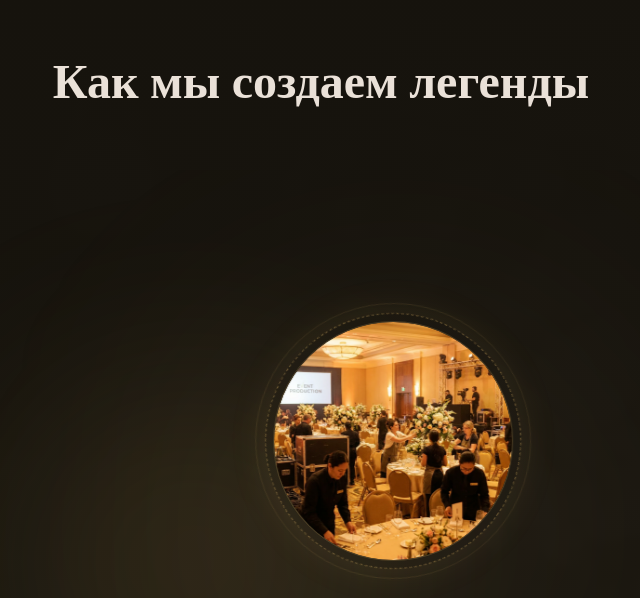
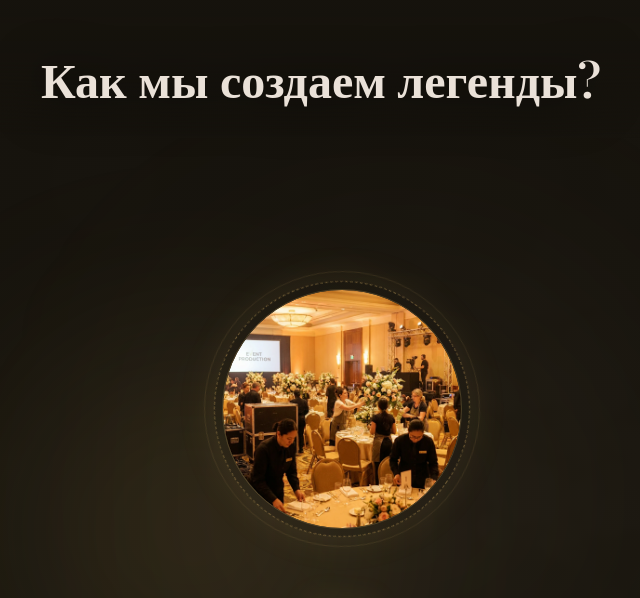
Before and after one commit to kaARAss/Meropriyatiya, a React (Vite) app: page / in a window 1280 px wide. Shown: the part 3715-4313 px from the top of the page, without its empty margins (319-959 px from the left). Built offline with nearby package versions, Linux system fonts and the light colour scheme; a web font is replaced by a local one.

Commit message:
Add files via upload

```diff
--- a/src/App.tsx
+++ b/src/App.tsx
@@ -349,8 +349,9 @@ export default function App() {
             <div className="w-full h-full bg-cover bg-center opacity-40" style={{ backgroundImage: "url('./images/case-banquet.webp')" }}></div>
             <div className="absolute inset-0 bg-gradient-to-b from-background via-background/90 to-background"></div>
           </div>
-          <div className="relative z-10 py-16 px-margin-mobile md:px-margin-desktop text-center">
-            <h2 className="font-headline-lg text-headline-lg text-on-surface">Как мы создаем легенды</h2>
+          <div className="process-heading relative z-30 pt-16 pb-8 px-margin-mobile md:px-margin-desktop text-center pointer-events-none">
+            <div className="absolute inset-0 bg-gradient-to-b from-background via-background/90 to-transparent"></div>
+            <h2 className="relative font-headline-lg text-headline-lg text-on-surface drop-shadow-[0_4px_24px_rgba(0,0,0,0.85)]">Как мы создаем легенды?</h2>
           </div>
           <div className="sticky-container" id="process-sticky-container" ref={stickyContainerRef}>
             <div className="sticky-content">
--- a/src/index.css
+++ b/src/index.css
@@ -170,3 +170,20 @@ section[id], div[id] { scroll-margin-top: 6rem; }
 @media (prefers-reduced-motion: reduce) {
   html, body { scroll-behavior: auto; }
 }
+
+/* Заголовок секции «Процесс»: держится сверху, пока идёт горизонтальная прокрутка шагов */
+.process-heading {
+  position: -webkit-sticky;
+  position: sticky;
+  top: 4.5rem;
+}
+
+@media (min-width: 768px) {
+  .process-heading {
+    top: 5rem;
+  }
+}
+
+#process {
+  overflow: visible;
+}
```
